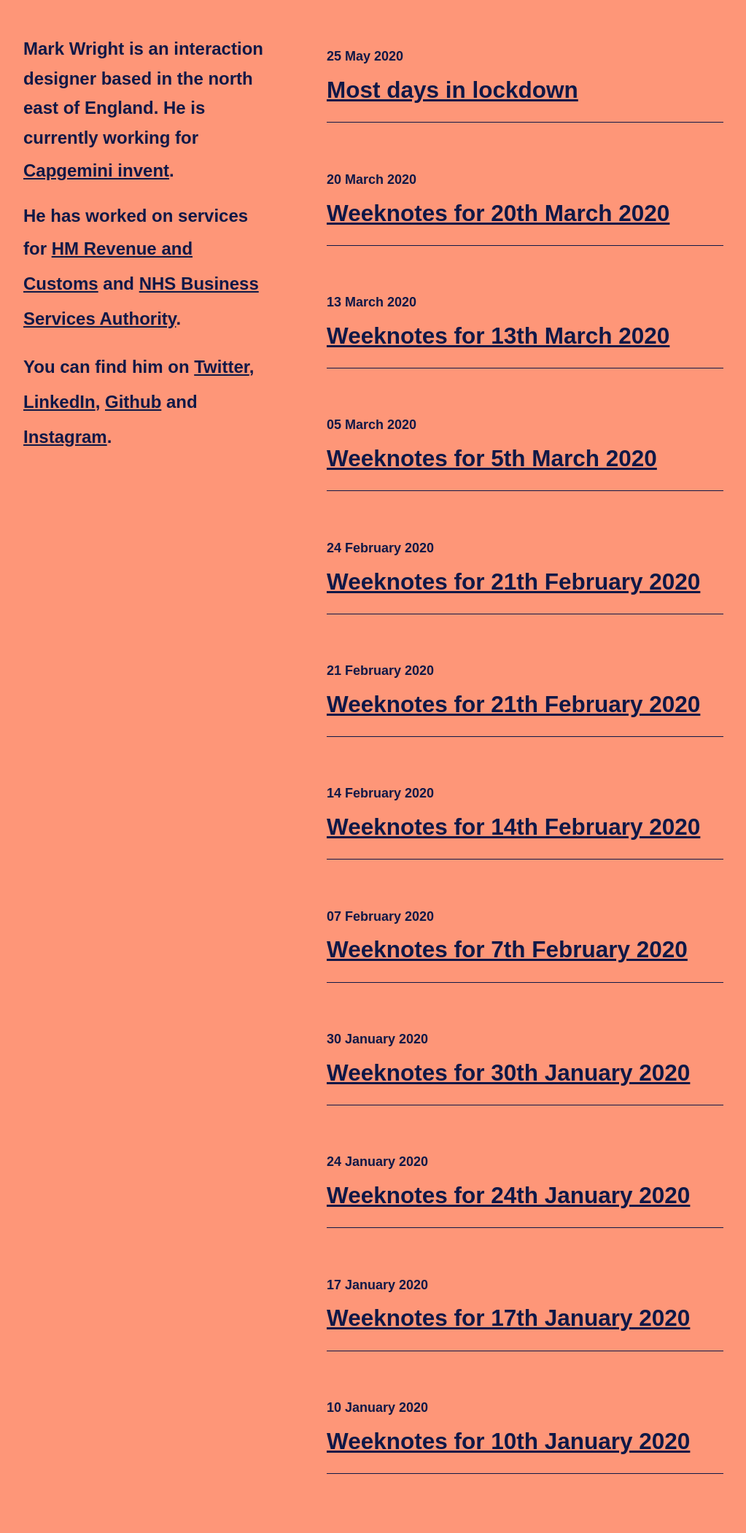
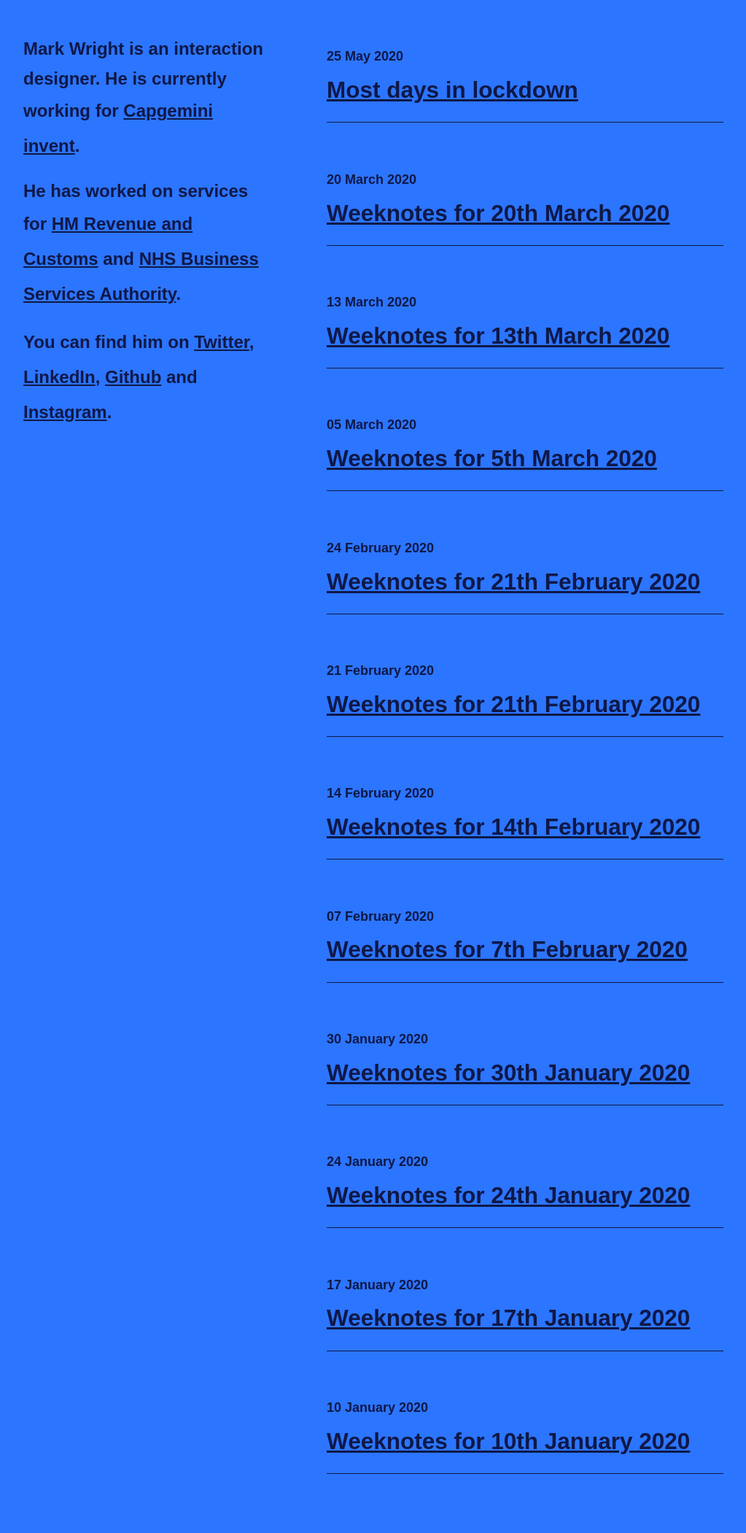
Before and after one commit to mrkwrght/mrkwrghtdotcom, a Jekyll site: the page built from index.html, in a window 1280 px wide. Shown: the whole page at 73% size, without its empty margins (128-1151 px from the left). Built offline with Jekyll 4.4.1, drawn with Linux system fonts in a browser that asks for light colours; some web fonts are replaced; the list of posts is cut into pages by our own code.

Commit message:
colour change

```diff
--- a/_sass/_site.scss
+++ b/_sass/_site.scss
@@ -14,7 +14,7 @@ html,
 body {
   margin: 0;
   padding: 0;
-  background-color: #FE9678;
+  background-color: #2c75ff;
   color: #0F1847;
 }
 
--- a/index.html
+++ b/index.html
@@ -8,8 +8,8 @@ title: Mark Wright
     <div class="five columns">
       <div class="description">
       <h1 class="visually-hidden">Mark Wright dot com</h1>
-      <p>Mark Wright is an interaction designer based in the north east of England. He is currently working for  <a href="https://www.capgemini.com/service/invent/">Capgemini invent</a>.</p>
-        <p>He has worked on services for <a href="https://www.gov.uk/government/organisations/hm-revenue-customs" target="_blank">HM Revenue and Customs</a> and <a href="https://www.nhsbsa.nhs.uk/" target="_blank">NHS Business Services Authority</a>.</p>
+      <p>Mark Wright is an interaction designer. He is currently working for  <a href="https://www.capgemini.com/service/invent/">Capgemini invent</a>.</p>
+      <p>He has worked on services for <a href="https://www.gov.uk/government/organisations/hm-revenue-customs" target="_blank">HM Revenue and Customs</a> and <a href="https://www.nhsbsa.nhs.uk/" target="_blank">NHS Business Services Authority</a>.</p>
       <p>
 
     You can find him on
```
